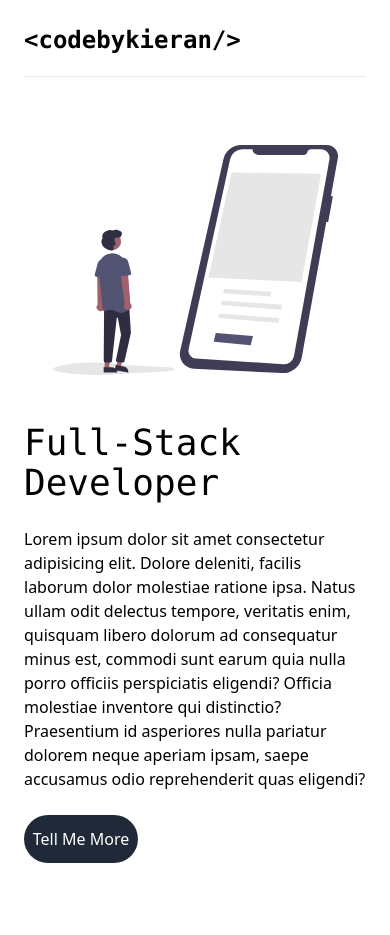
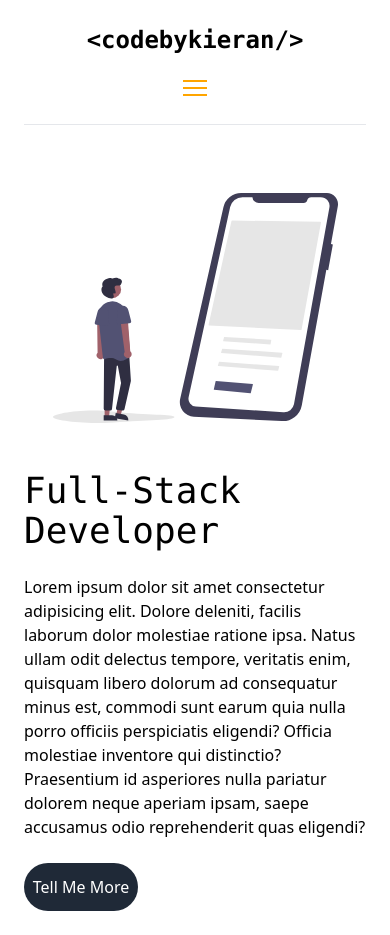
Before and after one commit to codebykieran/personal-site, a Nuxt app: page / in a window 390 px wide. Before the commit the page ends 887 px from the top, so only its background shows below. Built offline with nearby package versions, Linux system fonts and the light colour scheme.

Commit message:
#7 - Updated Navigation with mobile hamburger

```diff
--- a/components/navigation.vue
+++ b/components/navigation.vue
@@ -1,6 +1,6 @@
 <template>
     <nav class="relative pb-5 mb-5 border-b">
-		<div class="flex items-center justify-between text-lg">
+		<div class="flex flex-col md:flex-row items-center justify-between text-lg">
 			<nuxt-link class="font-mono font-bold text-2xl" to="/"><span>&lt;codebykieran/&gt;</span></nuxt-link>
 			<ul id="navbar" class="hidden md:flex space-x-6">
 				<nuxt-link class="nav-link" to="/">home</nuxt-link>
@@ -8,12 +8,86 @@
 				<nuxt-link class="nav-link" to="/work">work</nuxt-link>
 				<nuxt-link class="nav-link" to="/contact">contact</nuxt-link>
 			</ul>
+			<button id="menu-btn" :class="navOpen ? 'open' : ''" class="block hamburger mt-6 md:hidden focus:outline-none" @click="toggleNav">
+				<span class="hamburger-top"></span>
+				<span class="hamburger-middle"></span>
+				<span class="hamburger-bottom"></span>
+			</button>
+			<div class="md:hidden">
+				<div id="menu" :class="navOpen ? 'flex' : 'hidden'" class="absolute flex-col items-center border-2 border-yellow-600 self-end py-8 mt-10 space-y-6 font-semibold bg-white sm:w-auto sm:self-center left-0 right-0">
+					<nuxt-link class="nav-link" @click.native="toggleNav" to="/">home</nuxt-link>
+					<nuxt-link class="nav-link" @click.native="toggleNav" to="/about">about</nuxt-link>
+					<nuxt-link class="nav-link" @click.native="toggleNav" to="/work">work</nuxt-link>
+					<nuxt-link class="nav-link" @click.native="toggleNav" to="/contact">contact</nuxt-link>
+				</div>
+			</div>
 		</div>
 	</nav>
 </template>
 
 <script>
     export default {
+		data() {
+			return {
+				navOpen: false,
+			}
+		},
+		methods: {
+			toggleNav() {
+				this.navOpen = !this.navOpen
+			}
+		}
 
     }
 </script>
+
+<style scoped>
+
+.hamburger {
+	cursor: pointer;
+	width: 24px;
+	height: 24px;
+	transition: all 0.25s;
+	position: relative;
+}
+
+.hamburger-top,
+.hamburger-middle,
+.hamburger-bottom {
+	position: absolute;
+	top: 0;
+	left: 0;
+	width: 24px;
+	height: 2px;
+	background: orange;
+	transform: rotate(0);
+	transition: all 0.5s;
+}
+
+.hamburger-middle{
+	transform: translateY(7px);
+}
+
+.hamburger-bottom{
+	transform: translateY(14px);
+}
+
+.open {
+	transform: rotate(90deg);
+	transform: translate(0px);
+}
+
+.open .hamburger-top {
+	transform: rotate(45deg) translateY(6px) translate(6px);
+}
+
+.open .hamburger-middle {
+	display: none;
+}
+
+.open .hamburger-bottom {
+	transform: rotate(-45deg) translateY(6px) translate(-6px);
+}
+
+
+</style>
```
